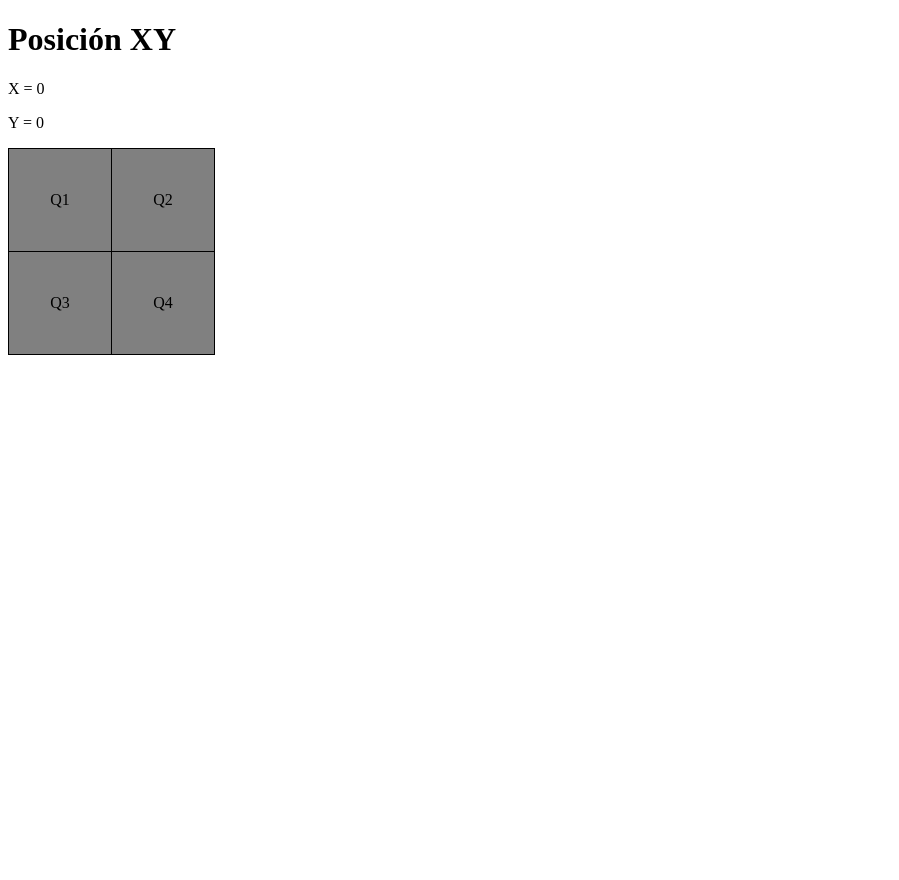
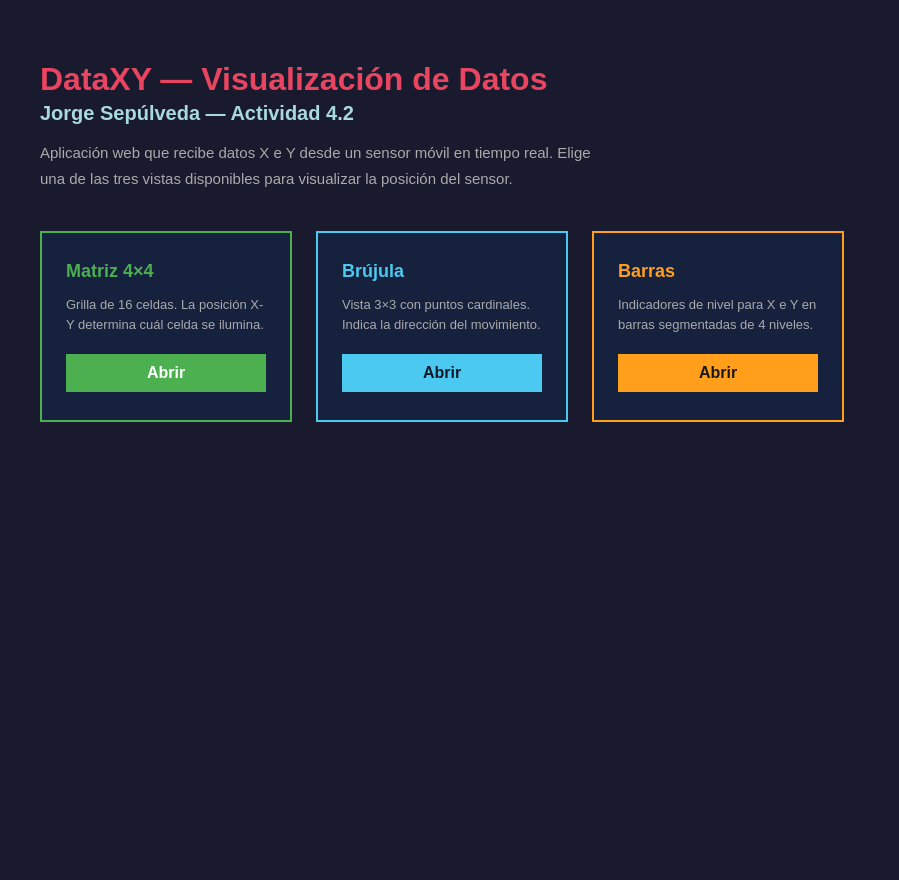
Before and after one commit to brauliosalazar93-cyber/act4.2BSM, a Flask app: page / in a window 1280 px wide. Shown: the whole page, without its empty margins (0-899 px from the left). Before the commit the page ends 355 px from the top, so only its background shows below. Run offline with Flask 3, Linux system fonts and the light colour scheme; data that the repository does not hold is empty.

Commit message:
Subiendo contenido copiado de repositorio base

```diff
--- a/app.py
+++ b/app.py
@@ -1,8 +1,9 @@
 from flask import Flask, render_template
 import socket
+
 app = Flask(__name__)
-HOST = "172.20.10.2"	## Ip del servidor
-PORT = 12345			## Puerto del servidor
+HOST = "172.20.10.2"    ## Ip del servidor
+PORT = 12345            ## Puerto del servidor
 
 def leer_sensor():
     try:
@@ -14,18 +15,46 @@ def leer_sensor():
             ejeX = float(ejeX.replace('X:', ''))
             ejeY = float(ejeY.replace('Y:', ''))
             return ejeX, ejeY
-
     except Exception as e:
         print("ERROR:", e)
         return 0, 0
 
+def celda_4x4(x, y):
+    fila = 0 if y >= 0.5 else (1 if y >= 0 else (2 if y >= -0.5 else 3))
+    col  = 0 if x < -0.5 else (1 if x < 0 else (2 if x < 0.5 else 3))
+    return fila, col
+
+def celda_3x3(x, y):
+    fila = 0 if y >= 0.33 else (1 if y >= -0.33 else 2)
+    col  = 0 if x < -0.33 else (1 if x <= 0.33 else 2)
+    return fila, col
+
+def segmentos_barras(x, y):
+    seg_x = 0 if x < -0.5 else (1 if x < 0 else (2 if x < 0.5 else 3))
+    seg_y = 0 if y >= 0.5 else (1 if y >= 0 else (2 if y >= -0.5 else 3))
+    return seg_x, seg_y
+
 @app.route('/')
 def index():
-    ejeY, ejeX = leer_sensor() #órden ejes.
-    return render_template(
-        'index.html',
-        ejeX=ejeX,
-        ejeY=ejeY
-    )
+    return render_template('index.html')
+
+@app.route('/page1')
+def page1():
+    ejeY, ejeX = leer_sensor()  ## órden ejes
+    fila, col = celda_4x4(ejeX, ejeY)
+    return render_template('page1.html', ejeX=ejeX, ejeY=ejeY, fila=fila, col=col)
+
+@app.route('/page2')
+def page2():
+    ejeY, ejeX = leer_sensor()
+    fila, col = celda_3x3(ejeX, ejeY)
+    return render_template('page2.html', ejeX=ejeX, ejeY=ejeY, fila=fila, col=col)
+
+@app.route('/page3')
+def page3():
+    ejeY, ejeX = leer_sensor()
+    seg_x, seg_y = segmentos_barras(ejeX, ejeY)
+    return render_template('page3.html', ejeX=ejeX, ejeY=ejeY, seg_x=seg_x, seg_y=seg_y)
+
 if __name__ == '__main__':
     app.run(host='0.0.0.0', port=5000, debug=True)
--- a/templates/index.html
+++ b/templates/index.html
@@ -1,65 +1,116 @@
 <!DOCTYPE html>
 <html>
-
 <head>
- <meta http-equiv="refresh" content="2"></meta>
     <style>
-	#tabla{border-collapse:collapse;
+        #pagina {
+            font-family: Arial, sans-serif;
+            background-color: #1a1a2e;
+            color: #eee;
+            padding: 40px;
+            margin: 0;
+            min-height: 100vh;
         }
-	#q1,#q2,#q3,#q4{	/*Varios id con mismas características*/
-		width:100px;
-		height:100px;
-		border:1px solid black;
-		text-align:center;
+        #titulo { color: #e94560; margin-bottom: 4px; font-size: 32px; }
+        #nombre { color: #a8dadc; font-size: 20px; margin-top: 0; margin-bottom: 12px; }
+        #descripcion {
+            color: #aaa;
+            font-size: 15px;
+            max-width: 560px;
+            margin-bottom: 40px;
+            line-height: 1.7;
         }
-	#q1{background-color:	/*Cuadrante 1*/
-		{% if ejeX > 0 and ejeY > 0 %}
-			lightblue;
-		{% else %}
-			gray;
-		{% endif %}
+        #contenedor {
+            display: flex;
+            gap: 24px;
+            flex-wrap: wrap;
         }
-	#q2{background-color:	/*Cuadrante 2*/
-		{% if ejeX > 0 and ejeY < 0 %}
-			lightblue;
-		{% else %}
-			gray;
-		{% endif %}
+        #card-1 {
+            background-color: #16213e;
+            border: 2px solid #4CAF50;
+            padding: 28px 24px;
+            width: 200px;
         }
-	#q3{background-color:	/*Cuadrante 3*/
-		{% if ejeX < 0 and ejeY > 0 %}
-			lightblue;
-		{% else %}
-			gray;
-		{% endif %}
+        #card-2 {
+            background-color: #16213e;
+            border: 2px solid #4cc9f0;
+            padding: 28px 24px;
+            width: 200px;
         }
-	#q4{background-color:	/*Cuadrante 4*/
-		{% if ejeX < 0 and ejeY < 0 %}
-			lightblue;
-		{% else %}
-			gray;
-		{% endif %}
+        #card-3 {
+            background-color: #16213e;
+            border: 2px solid #ff9f1c;
+            padding: 28px 24px;
+            width: 200px;
+        }
+        #titulo-card-1 { color: #4CAF50; margin-top: 0; margin-bottom: 8px; font-size: 18px; }
+        #titulo-card-2 { color: #4cc9f0; margin-top: 0; margin-bottom: 8px; font-size: 18px; }
+        #titulo-card-3 { color: #ff9f1c; margin-top: 0; margin-bottom: 8px; font-size: 18px; }
+        #desc-card-1 { color: #aaa; font-size: 13px; margin-bottom: 20px; line-height: 1.5; }
+        #desc-card-2 { color: #aaa; font-size: 13px; margin-bottom: 20px; line-height: 1.5; }
+        #desc-card-3 { color: #aaa; font-size: 13px; margin-bottom: 20px; line-height: 1.5; }
+        #link-1 {
+            display: block;
+            text-align: center;
+            padding: 10px;
+            background-color: #4CAF50;
+            color: #fff;
+            text-decoration: none;
+            font-weight: bold;
+        }
+        #link-2 {
+            display: block;
+            text-align: center;
+            padding: 10px;
+            background-color: #4cc9f0;
+            color: #0d1b2a;
+            text-decoration: none;
+            font-weight: bold;
+        }
+        #link-3 {
+            display: block;
+            text-align: center;
+            padding: 10px;
+            background-color: #ff9f1c;
+            color: #1a1a1a;
+            text-decoration: none;
+            font-weight: bold;
         }
     </style>
+</head>
+<body id="pagina">
+    <h1 id="titulo">DataXY — Visualización de Datos</h1>
+    <h2 id="nombre">Jorge Sepúlveda — Actividad 4.2</h2>
+    <p id="descripcion">
+        Aplicación web que recibe datos X e Y desde un sensor móvil en tiempo real.
+        Elige una de las tres vistas disponibles para visualizar la posición del sensor.
+    </p>
 
-</head>
-<body>
+    <div id="contenedor">
 
-<h1>Posición XY</h1>
+        <div id="card-1">
+            <h3 id="titulo-card-1">Matriz 4×4</h3>
+            <p id="desc-card-1">
+                Grilla de 16 celdas. La posición X-Y determina cuál celda se ilumina.
+            </p>
+            <a id="link-1" href="/page1">Abrir</a>
+        </div>
 
-<p>X = {{ ejeX }}</p>
-<p>Y = {{ ejeY }}</p>
+        <div id="card-2">
+            <h3 id="titulo-card-2">Brújula</h3>
+            <p id="desc-card-2">
+                Vista 3×3 con puntos cardinales. Indica la dirección del movimiento.
+            </p>
+            <a id="link-2" href="/page2">Abrir</a>
+        </div>
 
-<table id="tabla">
-<tr id="cuadros">
-    <td id="q1">Q1</td>
-    <td id="q2">Q2</td>
-</tr>
-<tr>
-    <td id="q3">Q3</td>
-    <td id="q4">Q4</td>
-</tr>
-</table>
+        <div id="card-3">
+            <h3 id="titulo-card-3">Barras</h3>
+            <p id="desc-card-3">
+                Indicadores de nivel para X e Y en barras segmentadas de 4 niveles.
+            </p>
+            <a id="link-3" href="/page3">Abrir</a>
+        </div>
 
+    </div>
 </body>
 </html>
```
Also changed, not shown: templates/page1.html (added, +99 -0 lines), templates/page2.html (added, +107 -0 lines), templates/page3.html (added, +162 -0 lines), README.md, 1 other file. Lines whose indentation alone changed are shown as unchanged.
